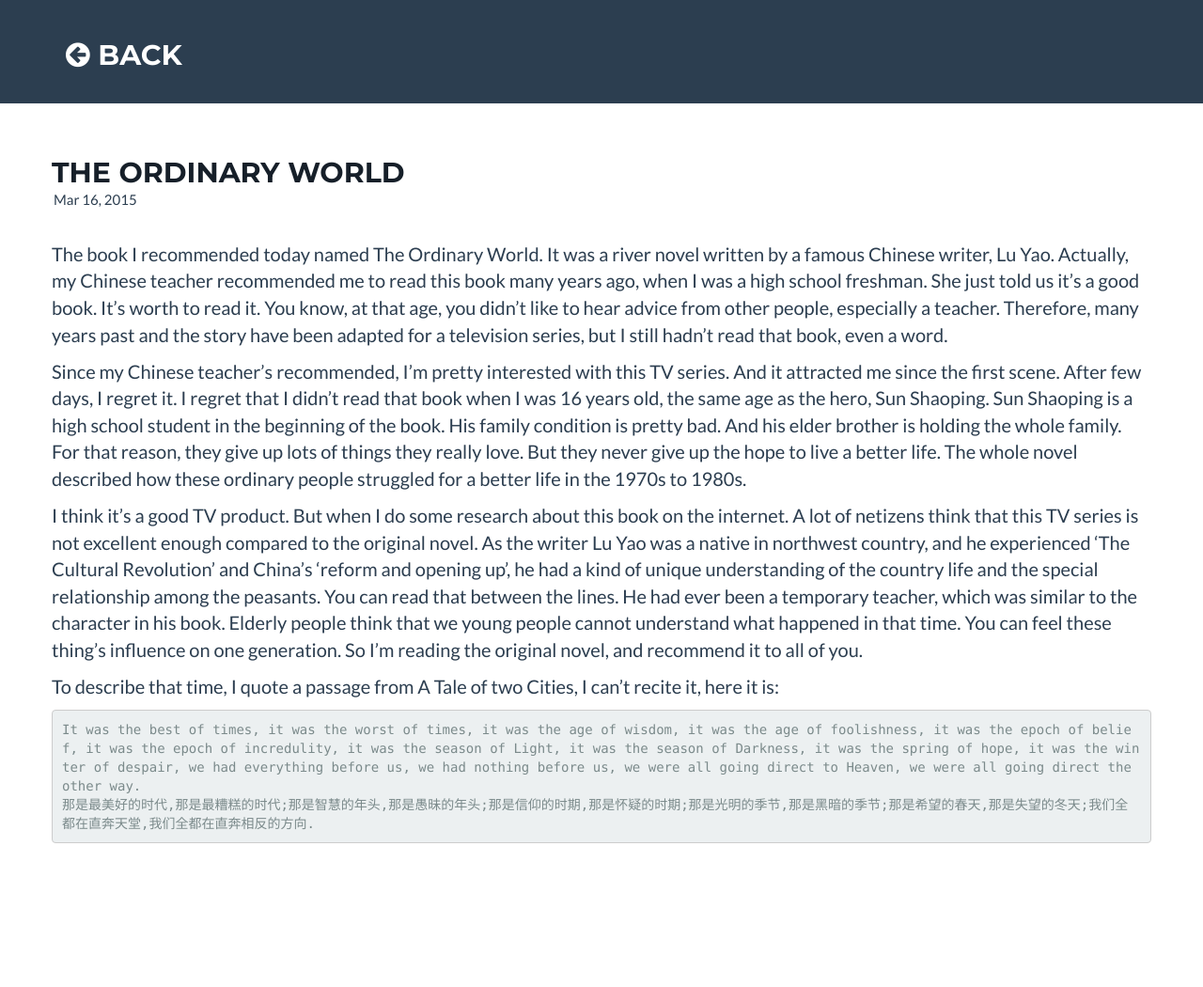
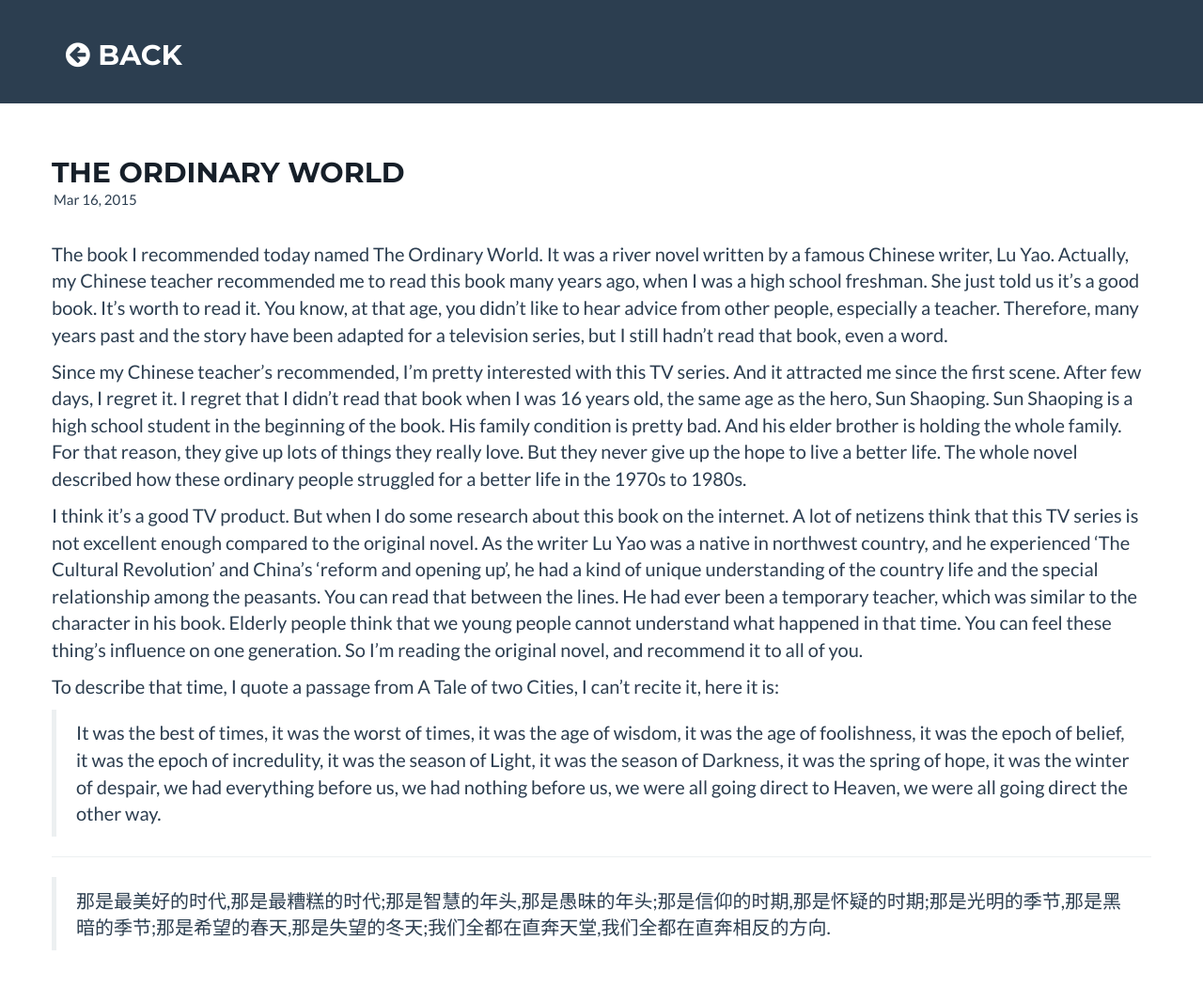
Before and after one commit to z00s/z00s.github.io, a Jekyll site: the page built from _posts/2015-03-16-The-Ordinary-World.markdown, in a window 1280 px wide and 1152 px high. Shown: the top 1050 px of the window at 94% size. Built offline with Jekyll 4.4.1, drawn with Linux system fonts in a browser that asks for light colours.

Commit message:
* modified

```diff
--- a/_posts/2015-03-16-The-Ordinary-World.markdown
+++ b/_posts/2015-03-16-The-Ordinary-World.markdown
@@ -15,5 +15,9 @@ I think it’s a good TV product. But when I do some research about this book on
 
 To describe that time, I quote a passage from A Tale of two Cities, I can’t recite it, here it is:
 
-    It was the best of times, it was the worst of times, it was the age of wisdom, it was the age of foolishness, it was the epoch of belief, it was the epoch of incredulity, it was the season of Light, it was the season of Darkness, it was the spring of hope, it was the winter of despair, we had everything before us, we had nothing before us, we were all going direct to Heaven, we were all going direct the other way.
-    那是最美好的时代,那是最糟糕的时代;那是智慧的年头,那是愚昧的年头;那是信仰的时期,那是怀疑的时期;那是光明的季节,那是黑暗的季节;那是希望的春天,那是失望的冬天;我们全都在直奔天堂,我们全都在直奔相反的方向.
+
+
+>It was the best of times, it was the worst of times, it was the age of wisdom, it was the age of foolishness, it was the epoch of belief, it was the epoch of incredulity, it was the season of Light, it was the season of Darkness, it was the spring of hope, it was the winter of despair, we had everything before us, we had nothing before us, we were all going direct to Heaven, we were all going direct the other way.
+
+------
+>那是最美好的时代,那是最糟糕的时代;那是智慧的年头,那是愚昧的年头;那是信仰的时期,那是怀疑的时期;那是光明的季节,那是黑暗的季节;那是希望的春天,那是失望的冬天;我们全都在直奔天堂,我们全都在直奔相反的方向.
```
